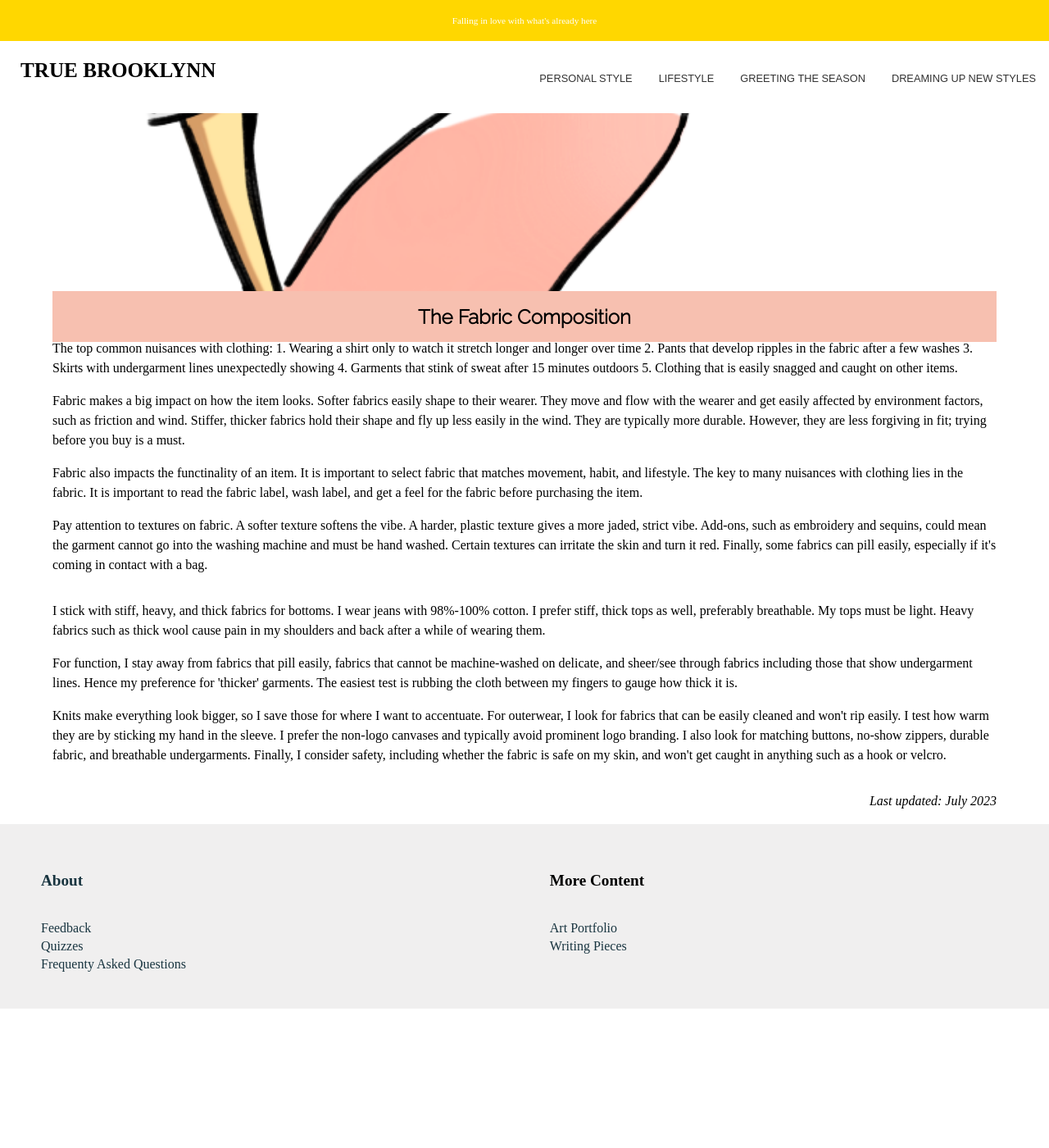
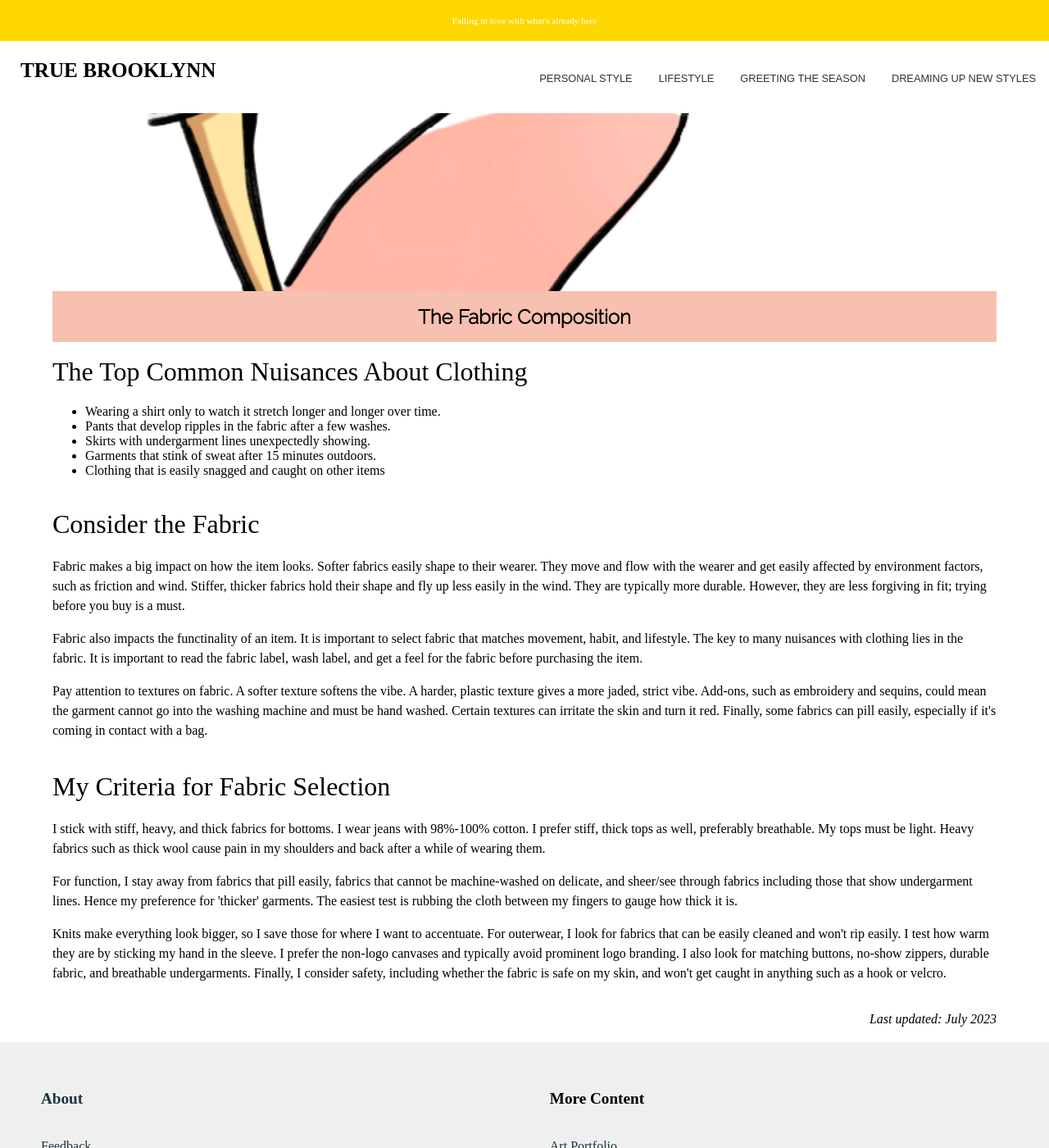
Before and after one commit to truebrooklynn/truebrooklynn.github.io, a Jekyll site: the page built from personalstyle/fabric/index.html, in a window 1280 px wide and 1400 px high. Shown: the whole window at 82% size. Built offline with Jekyll 4.4.1, drawn with Linux system fonts in a browser that asks for light colours; some web fonts are replaced.

Commit message:
Updated the fabric composition
Updated page in personal style

```diff
--- a/personalstyle/fabric/index.html
+++ b/personalstyle/fabric/index.html
@@ -11,13 +11,38 @@ title: The Fabric Composition
 </div>
 
 <div class="someContentBanner">
+    <p></p>
+    <p></p>
+    <p></p>
+    <p></p>
+</div>
+
+
+<div class="someContentBanner">
 	<p>
-		The top common nuisances with clothing:
-		1. Wearing a shirt only to watch it stretch longer and longer over time
-		2. Pants that develop ripples in the fabric after a few washes
-		3. Skirts with undergarment lines unexpectedly showing
-		4. Garments that stink of sweat after 15 minutes outdoors
-		5. Clothing that is easily snagged and caught on other items.
+		<span class="first-letter">The Top Common Nuisances About Clothing</span>
+	</p>
+	<ul>
+		<li>
+			Wearing a shirt only to watch it stretch longer and longer over time.
+		</li>
+		<li>
+			Pants that develop ripples in the fabric after a few washes.
+		</li>
+		<li>
+			Skirts with undergarment lines unexpectedly showing.
+		</li>
+		<li>
+			Garments that stink of sweat after 15 minutes outdoors.
+		</li>
+		<li>
+			Clothing that is easily snagged and caught on other items
+		</li>
+	</ul>
+</div>
+<div class="someContentBanner">
+	<p>
+		<span class="first-letter">Consider the Fabric</span>
 	</p>
 	<p>
 	Fabric makes a big impact on how the item looks. Softer fabrics easily shape to their wearer.
@@ -39,6 +64,9 @@ title: The Fabric Composition
 </div>
 
 <div class="someContentBanner">
+	<p>
+		<span class="first-letter">My Criteria for Fabric Selection</span>
+	</p>
 	<p>I stick with stiff, heavy, and thick fabrics for bottoms. I wear jeans with 98%-100% cotton.
 	I prefer stiff, thick tops as well, preferably breathable. My tops must be light.
 	Heavy fabrics such as thick wool cause pain in my shoulders and back after a while of wearing them.</p>
```
Lines whose indentation alone changed are shown as unchanged.
